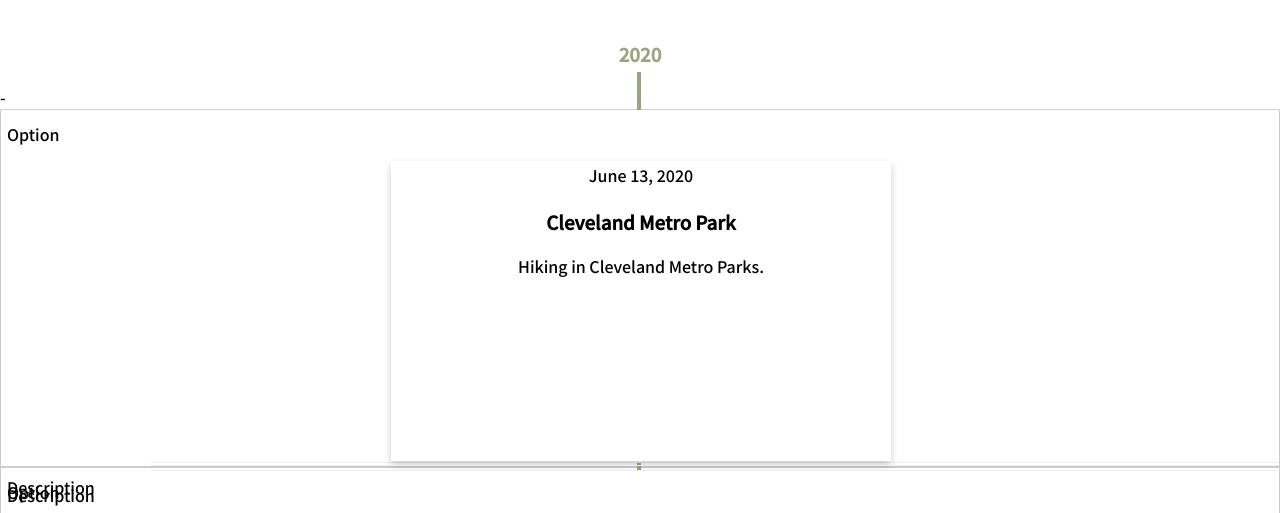
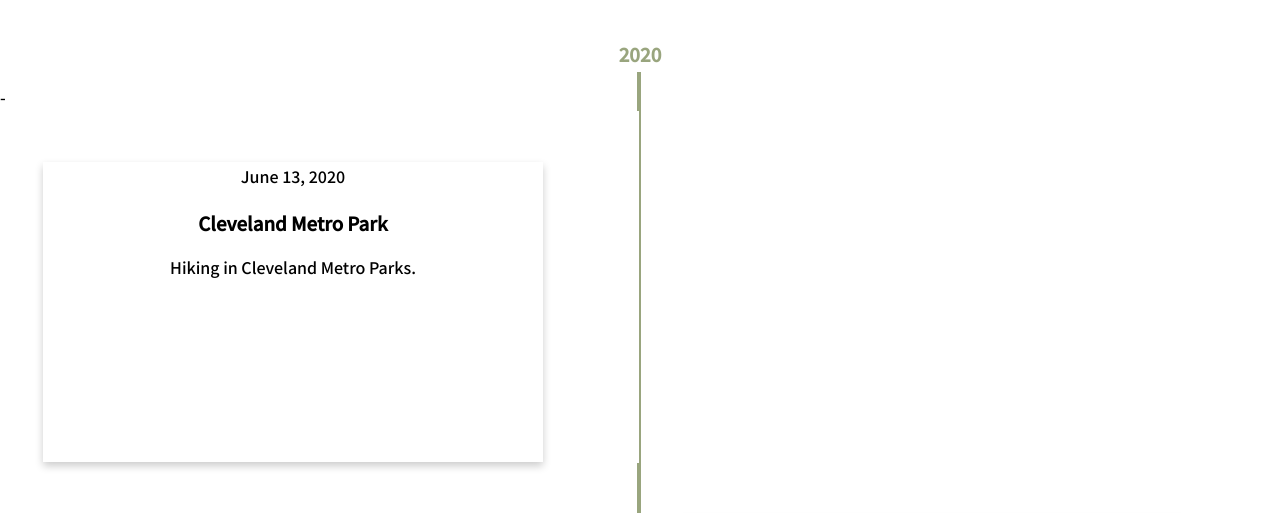
Before and after one commit to kylie-cameron/CameronHikes-Travels, a plain HTML site: page index.html in a window 1280 px wide. Shown: the part 273-786 px from the top of the page. Drawn offline with Linux system fonts and the light colour scheme; a script that the page names is missing.

Commit message:
Add files via upload

```diff
--- a/main.css
+++ b/main.css
@@ -114,32 +114,19 @@ iframe {
 @media
 only screen and (max-width: 1500px) {
   table, thead, tbody, th, td, tr {
-    display: block;
+
   }
   thead tr {
     position: absolute;
-    top: -9999px;
-    left: -9999px;
   }
-  tr { border: 1px solid #ccc; }
   td {
     border: none;
-    border-bottom: 1px solid #eee;
     position: relative;
-    padding-left: 200px;
-    margin-left: 150px;
+
   }
   td:before {
     position: absolute;
-    top: 12px;
-    left: 6px;
     width: 200px;
-    padding-right: 40px;
     white-space: nowrap;
-    margin-left: -150px;
+
   }
-  td:nth-of-type(1):before { content: "Option"; }
-  td:nth-of-type(2):before { content: "Description"; }
-  td:nth-of-type(3):before { content: "Type"; }
-  td:nth-of-type(4):before { content: "Default";}
-}
```
